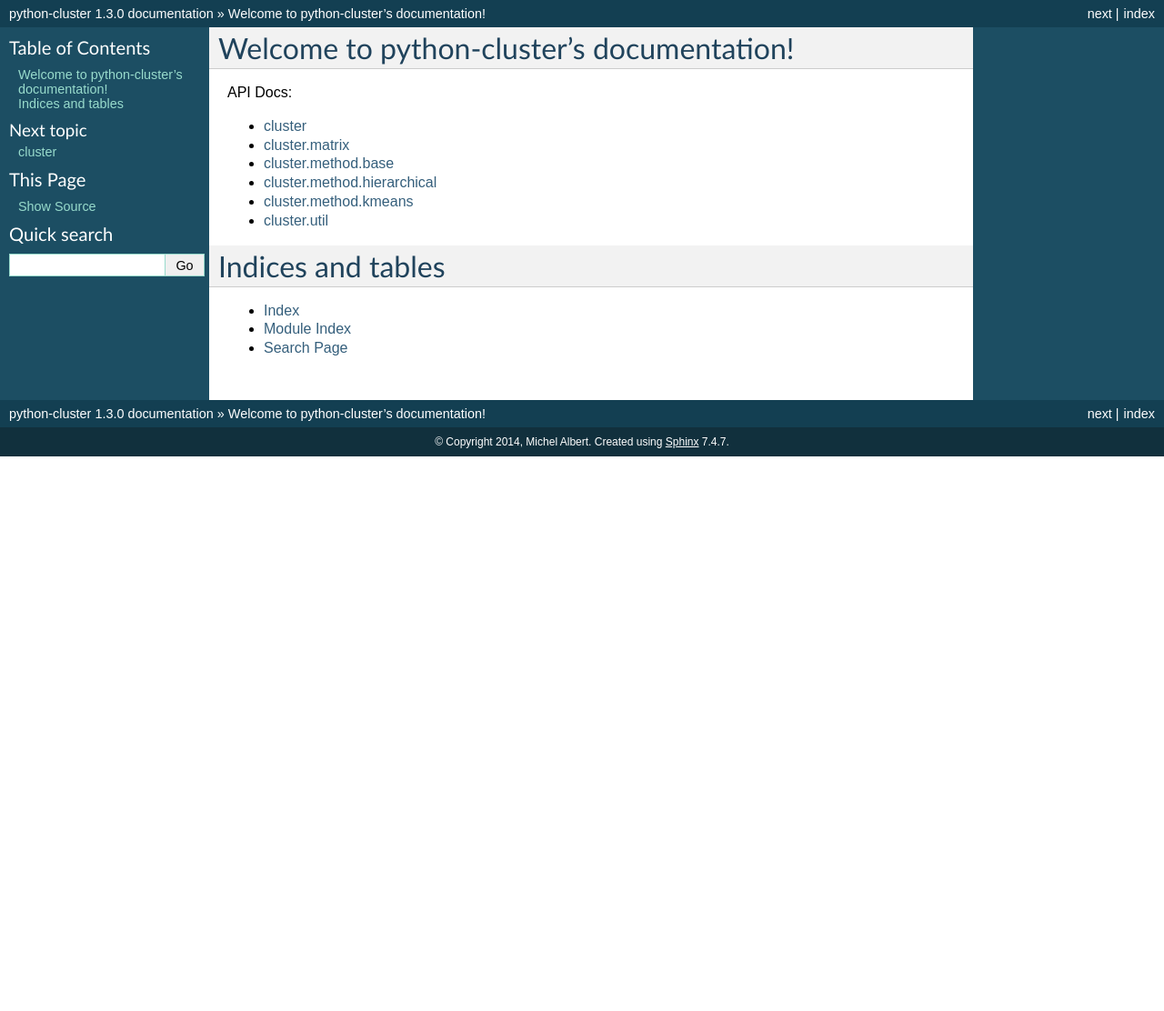
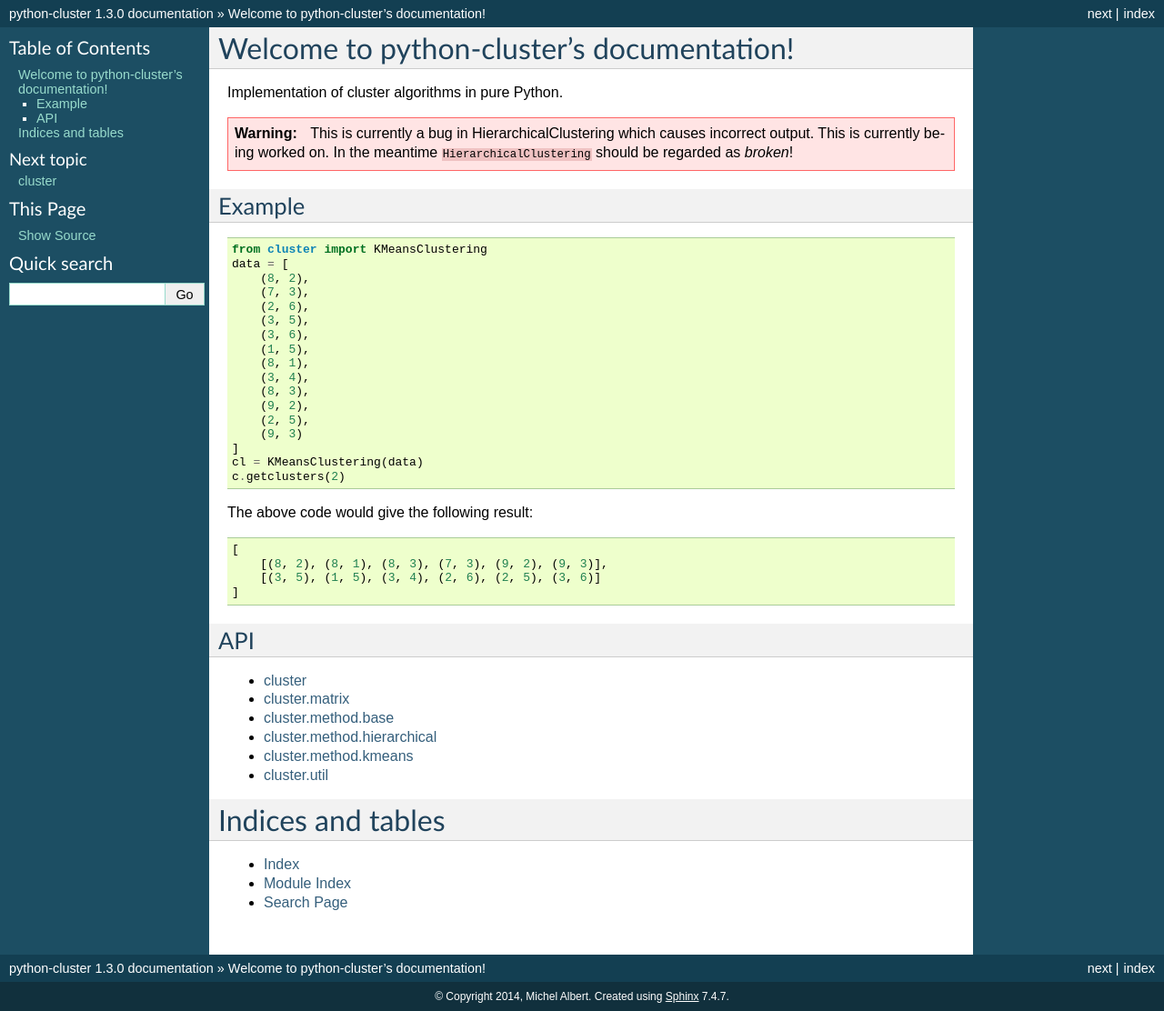
Before and after one commit to exhuma/python-cluster, a Sphinx documentation site: the page built from docs/index.rst, in a window 1280 px wide. Shown: the whole page at 91% size. Built offline with Sphinx 7.4.7, drawn with Linux system fonts in a browser that asks for light colours; before the commit the page ends 900 px from its top, so only the background shows below that.

Commit message:
Added an example for KMeansClustering.

```diff
--- a/docs/index.rst
+++ b/docs/index.rst
@@ -1,7 +1,46 @@
 Welcome to python-cluster's documentation!
 ==========================================
 
-API Docs:
+Implementation of cluster algorithms in pure Python.
+
+.. warning::
+
+    This is currently a bug in HierarchicalClustering which causes incorrect
+    output. This is currently being worked on. In the meantime
+    ``HierarchicalClustering`` should be regarded as *broken*!
+
+Example
+-------
+
+::
+
+    from cluster import KMeansClustering
+    data = [
+        (8, 2),
+        (7, 3),
+        (2, 6),
+        (3, 5),
+        (3, 6),
+        (1, 5),
+        (8, 1),
+        (3, 4),
+        (8, 3),
+        (9, 2),
+        (2, 5),
+        (9, 3)
+    ]
+    cl = KMeansClustering(data)
+    c.getclusters(2)
+
+The above code would give the following result::
+
+    [
+        [(8, 2), (8, 1), (8, 3), (7, 3), (9, 2), (9, 3)],
+        [(3, 5), (1, 5), (3, 4), (2, 6), (2, 5), (3, 6)]
+    ]
+
+API
+---
 
 .. toctree::
    :maxdepth: 1
```
